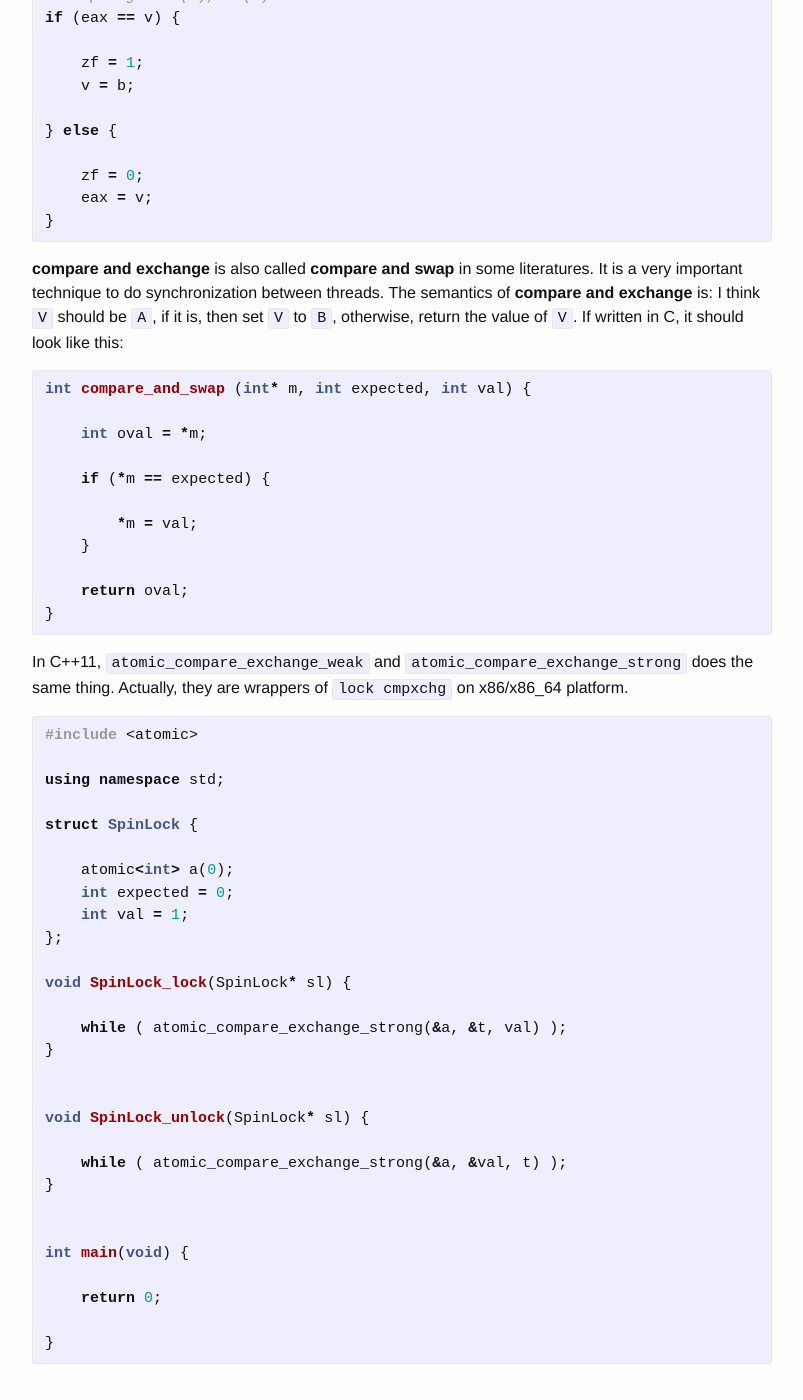
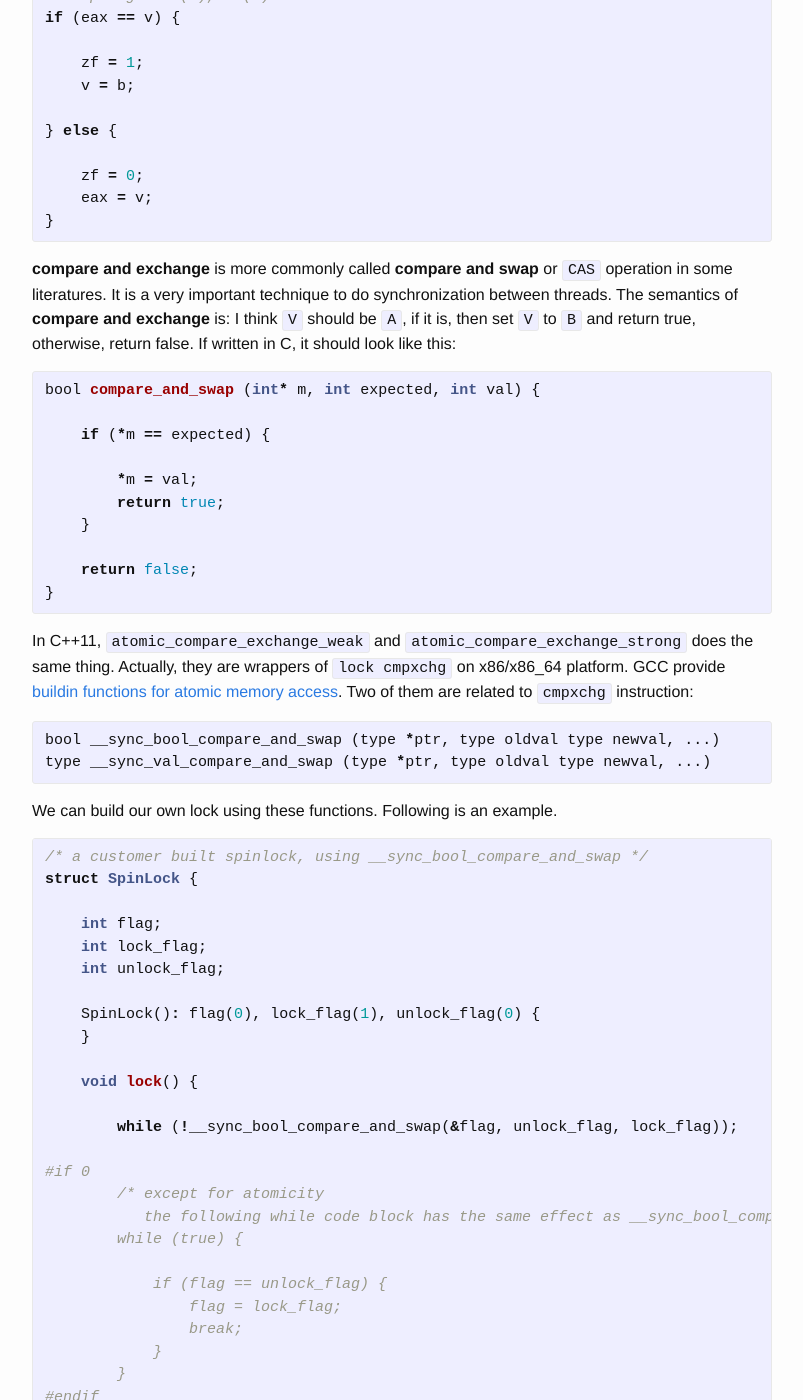
Before and after one commit to guoxiaoyong/guoxiaoyong.github.io, a Jekyll site: the page built from _posts/2016-07-26-how-do-locks-work.md, in a window 1280 px wide and 1400 px high, scrolled down 441 px. Shown: the whole window, without its empty margins (238-1041 px from the left). Built offline with Jekyll 4.4.1, drawn with Linux system fonts in a browser that asks for light colours; some of the changed text lies outside the part shown.

Commit message:
Update 2016-07-26-how-do-locks-work.md
use __sync_bool_compare_and_swap to build a spin lock

```diff
--- a/_posts/2016-07-26-how-do-locks-work.md
+++ b/_posts/2016-07-26-how-do-locks-work.md
@@ -33,57 +33,124 @@ if (eax == v) {
 }
 {% endhighlight c%}
 
-**compare and exchange** is also called **compare and swap** in some literatures.
+**compare and exchange** is more commonly called  **compare and swap** or `CAS` operation in some literatures.
 It is a very important technique to do synchronization between threads.
 The semantics of **compare and exchange** is: I think `V` should be `A`, if it is,
-then set `V` to `B`, otherwise, return the value of `V`. If written in C, it should
+then set `V` to `B` and return true, otherwise, return false. If written in C, it should
 look like this:
 
 {% highlight c %}
-int compare_and_swap (int* m, int expected, int val) {
-
-    int oval = *m;
+bool compare_and_swap (int* m, int expected, int val) {
 
     if (*m == expected) {
 
         *m = val;
+        return true;
     }
 
-    return oval;
+    return false;
 }
 {% endhighlight %}
 
 In C++11, `atomic_compare_exchange_weak` and `atomic_compare_exchange_strong`
 does the same thing. Actually, they are wrappers of `lock cmpxchg` on x86/x86_64 platform.
+GCC provide [buildin functions for atomic memory access](https://gcc.gnu.org/onlinedocs/gcc-4.1.2/gcc/Atomic-Builtins.html).
+Two of them are related to `cmpxchg` instruction:
+
+{% highlight c %}
+bool __sync_bool_compare_and_swap (type *ptr, type oldval type newval, ...)
+type __sync_val_compare_and_swap (type *ptr, type oldval type newval, ...)
+{% endhighlight %}
+
+We can build our own lock using these functions. Following is an example.
 
 {% highlight c++ %}
-#include <atomic>
 
-using namespace std;
-
+/* a customer built spinlock, using __sync_bool_compare_and_swap */
 struct SpinLock {
 
-    atomic<int> a(0);
-    int expected = 0;
-    int val = 1;
+    int flag;
+    int lock_flag;
+    int unlock_flag;
+
+    SpinLock(): flag(0), lock_flag(1), unlock_flag(0) {
+    }
+
+    void lock() {
+
+        while (!__sync_bool_compare_and_swap(&flag, unlock_flag, lock_flag));
+
+#if 0
+        /* except for atomicity
+           the following while code block has the same effect as __sync_bool_compare_and_swap */
+        while (true) {
+
+            if (flag == unlock_flag) {
+                flag = lock_flag;
+                break;
+            }
+        }
+#endif
+
+    }
+
+    void unlock() {
+
+        flag = unlock_flag;
+    }
 };
 
-void SpinLock_lock(SpinLock* sl) {
+#include <stdio.h>
+#include <unistd.h>
+#include <pthread.h>
+#include <sys/syscall.h>
+#include <sys/types.h>
 
-    while ( atomic_compare_exchange_strong(&a, &t, val) );
+int a = 0;
+pthread_mutex_t mutex;
+SpinLock spinlock;
+
+void* pfun(void* arg) {
+
+    printf("pid = %d\n", syscall(SYS_gettid));
+
+    int n = 0;
+    for (n = 0; n < 10000; n++) {
+        //pthread_mutex_lock(&mutex);
+        spinlock.lock(); // use our spinlock to replace pthread_mutex
+        a++;
+        spinlock.unlock();
+        //pthread_mutex_unlock(&mutex);
+    }
+
+    return NULL;
 }
-
-
-void SpinLock_unlock(SpinLock* sl) {
-
-    while ( atomic_compare_exchange_strong(&a, &val, t) );
-}
-
 
 int main(void) {
 
+#define NUM_THREAD 10
+
+    printf("pid = %d\n", getpid());
+    printf("pid = %d\n", syscall(SYS_gettid));
+
+    pthread_t p[NUM_THREAD];
+    pthread_mutex_init(&mutex, NULL);
+
+    int n;
+    for (n = 0; n < NUM_THREAD; n++) {
+
+        pthread_create(p+n, NULL, pfun, NULL);
+    }
+
+    for (n = 0; n < NUM_THREAD; n++) {
+
+        pthread_join(p[n], NULL);
+    }
+
+    pthread_mutex_destroy(&mutex);
+    printf("a = %d\n", a);
+
     return 0;
-
 }
 
 {% endhighlight %}
```
